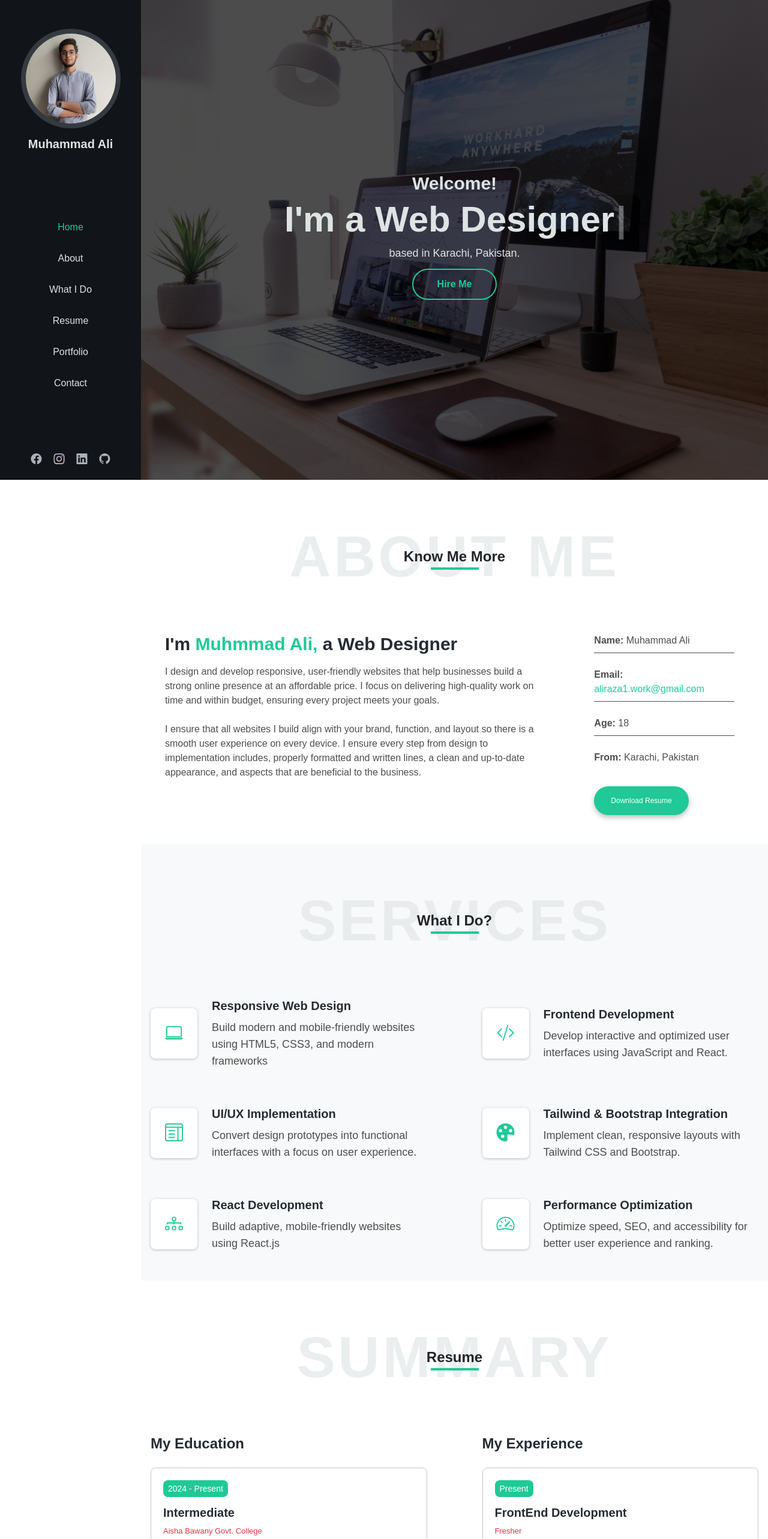
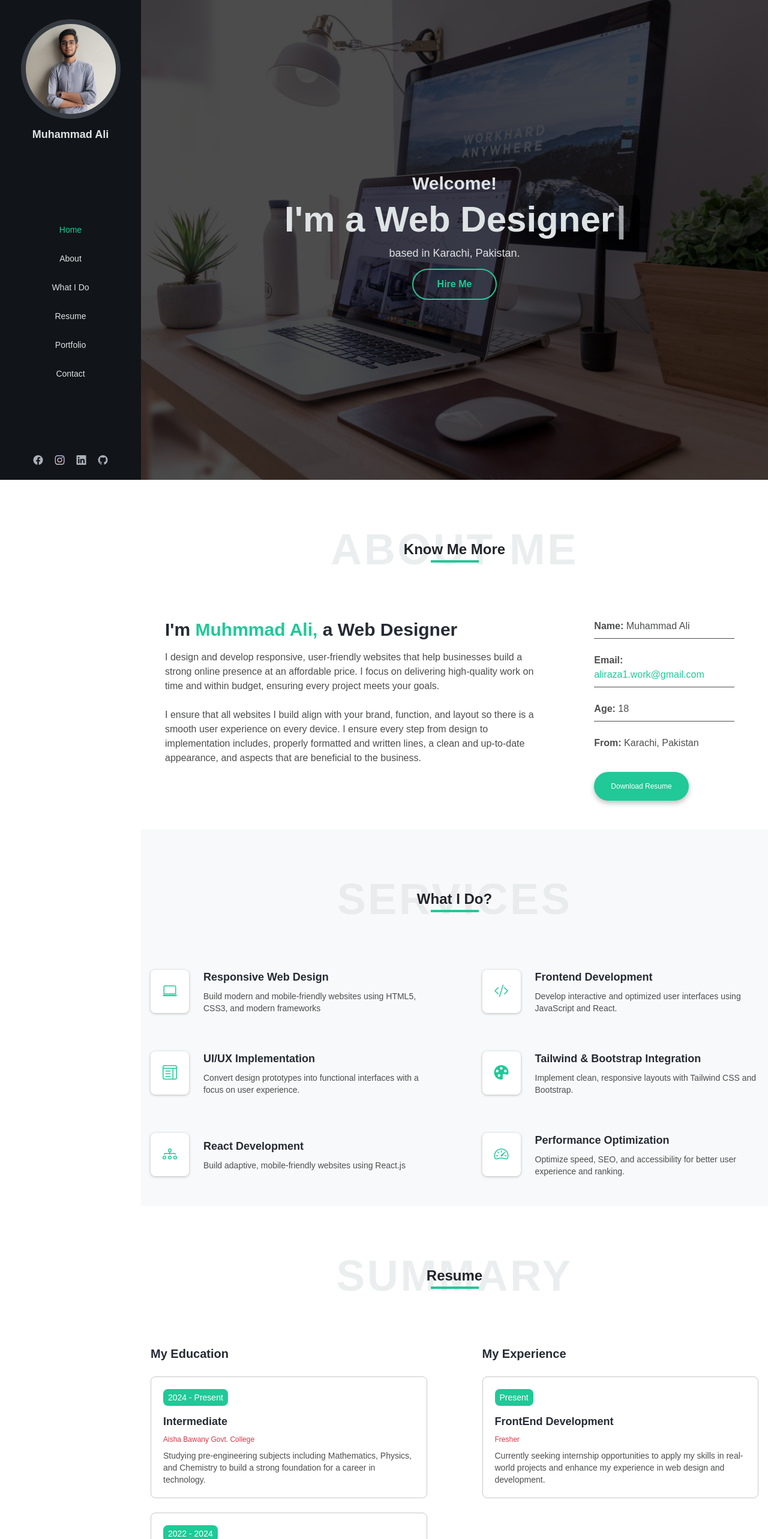
Before and after one commit to Muhammad-Ali-16/personal-portfolio, a React (Vite) app: page / in a window 1280 px wide. Shown: the top 2566 px of the page at 60% size. Built offline with nearby package versions, Linux system fonts and the light colour scheme; the HTML template or start-up script is replaced by a standard one.

Commit message:
UI Bug Fixed

```diff
--- a/src/components/common/SectionHeading.jsx
+++ b/src/components/common/SectionHeading.jsx
@@ -2,7 +2,7 @@
 function SectionHeading({ Heading, SubHeading }) {
     return (
         <div className="text-center flex flex-row mx-auto justify-center items-center relative">
-            <h1 className="uppercase tracking-wider text-5xl lg:text-8xl font-extrabold text-[var(--heading-light)]/60">{Heading}</h1>
+            <h1 className="uppercase tracking-wider text-5xl lg:text-7xl font-extrabold text-[var(--heading-light)]/60">{Heading}</h1>
             <p className="absolute text-lg lg:text-2xl font-bold text-[var(--heading-dark)] ">{SubHeading}</p>
             <span className="w-[40px] h-0.5 lg:h-1 lg:w-[80px] mt-6 lg:mt-10 bg-[var(--text-secondary)] absolute"></span>
         </div>
--- a/src/components/layout/OverlayBar.jsx
+++ b/src/components/layout/OverlayBar.jsx
@@ -13,8 +13,8 @@ function OverlayBar() {
     <nav className='overlay-bar max-h-[60vh] block xl:hidden bg-[var(--nav-background)] fixed w-full text-[var(--heading-light)] z-10'>
       <div className='mx-4 my-2 lg:m-5'>
         <div className='overlaybar-content flex flex-row items-center justify-between'>
-          <h3 className='text-lg lg:text-xl font-bold top-0'>Muhammad Ali</h3>
-          <div className='social-icons flex flex-row justify-center items-center space-x-3 lg:space-x-5 text-sm lg:text-lg'>
+          <h3 className='text-lg font-bold top-0'>Muhammad Ali</h3>
+          <div className='social-icons flex flex-row justify-center items-center space-x-3 lg:space-x-5 text-sm'>
             <SocialIcons />
             <div className='toogler-icon ms-1'>
               <button className='cursor-pointer' onClick={HandleToggle}>
--- a/src/components/layout/SideBar.jsx
+++ b/src/components/layout/SideBar.jsx
@@ -9,17 +9,17 @@ function SideBar() {
     <nav className="w-[235px] fixed bg-[var(--nav-background)] h-full overflow-hidden overflow-y-auto hidden xl:block left-0 top-0 z-10">
       <div className="mx-auto p-2 h-full flex flex-col items-center justify-between text-center text-[var(--heading-light)]">
         <div className='nav-logo'>
-          <div className='cursor-pointer mt-10 bg-[var(--nav-logo)] p-2 rounded-full'>
+          <div className='cursor-pointer mt-6 bg-[var(--nav-logo)] p-2 rounded-full'>
             <img src={logo} alt="logo" className='rounded-full h-[150px] w-[150px]' />
           </div>
-          <h3 className='mt-3 text-xl font-bold'>Muhammad Ali</h3>
+          <h3 className='mt-3 text-lg font-bold'>Muhammad Ali</h3>
         </div>
         <div className='mt-15 nav-links'>
-          <ul className='space-y-7 text-md'>
+          <ul className='space-y-7 text-sm'>
             <NavLinks />
           </ul>
         </div>
-        <div className='nav-icons mt-12 space-x-5 text-lg mb-3'>
+        <div className='nav-icons mt-12 space-x-5 text-md mb-3'>
           <SocialIcons />
         </div>
 
--- a/src/components/sections/About.jsx
+++ b/src/components/sections/About.jsx
@@ -3,7 +3,7 @@ import SectionHeading from "../common/SectionHeading"
 function About() {
   return (
     <section className='about-main h-auto bg-[var(--section-background-1)] w-full' id="about">
-      <div className="w-full mx-auto pt-20 pb-12">
+      <div className="max-w-7xl mx-auto pt-20 pb-12">
         <SectionHeading Heading={"About Me"} SubHeading={"Know Me More"} />
         <div className="about-content  max-w-screen-2xl mx-auto mt-15 xl:mt-20">
           <div className=" mx-8 lg:mx-28 xl:mx-10 grid grid-rows-1 grid-cols-3">
--- a/src/components/sections/Contact.jsx
+++ b/src/components/sections/Contact.jsx
@@ -4,27 +4,27 @@ import SocialIcons from "../common/SocialIcons"
 function Contact() {
   return (
     <section className='contact-main h-auto bg-[var(--section-background-1)] w-full' id="contact">
-      <div className="w-full mx-auto pt-20 pb-12">
+      <div className="max-w-7xl mx-auto pt-20 pb-12">
         <SectionHeading Heading={"Contact"} SubHeading={"Get in Touch"} />
-        <div className="contact-content max-w-screen-2xl mx-auto mt-15 xl:mt-20 grid grid-rows-1 grid-cols-1 lg:grid-cols-3 xl:grid-cols-3 place-items-center gap-12">
+        <div className="contact-content max-w-7xl mx-auto mt-15 xl:mt-20 grid grid-rows-1 grid-cols-1 lg:grid-cols-3 xl:grid-cols-3 place-items-center gap-12">
 
 
           <div className='text-start place-self-start mx-4 lg:mx-20 mt-0 lg:mt-5'>
             <div>
-              <h4 className='text-[var(--text-secondary)] text-xl mb-2 mt-5'>Address:</h4>
+              <h4 className='text-[var(--text-secondary)] text-lg mb-2 mt-5'>Address:</h4>
               <p className='text-[var(--text-primary)]'>Creek Road <br />Karachi, Pakistan</p>
             </div>
             <div>
-              <h4 className='text-[var(--text-secondary)] text-xl mb-2 mt-5'>Phone:</h4>
+              <h4 className='text-[var(--text-secondary)] text-lg mb-2 mt-5'>Phone:</h4>
               <p className='text-[var(--text-primary)]'>+92 32331012 96</p>
             </div>
             <div>
-              <h4 className='text-[var(--text-secondary)] text-xl mb-2 mt-5'>Email:</h4>
+              <h4 className='text-[var(--text-secondary)] text-lg mb-2 mt-5'>Email:</h4>
               <p className='text-[var(--text-primary)]'>aliraza1.work@gmail.com <br />muhammadaliraza.mobile@gmail.com</p>
             </div>
 
             <div>
-              <h4 className='text-[var(--text-secondary)] text-xl mb-2 mt-5'>Follow Me</h4>
+              <h4 className='text-[var(--text-secondary)] text-lg mb-2 mt-5'>Follow Me</h4>
               <div className="space-x-4 text-xl">
                 <SocialIcons />
               </div>
--- a/src/components/sections/Hero.jsx
+++ b/src/components/sections/Hero.jsx
@@ -7,7 +7,7 @@ function Hero() {
       <div className="relative max-w-screen-2xl mx-auto">
         <div className='hero-content'>
           <h4 className='text-2xl lg:text-3xl font-semibold'>Welcome!</h4>
-          <h1 className='text-3xl lg:text-6xl font-bold my-3'>I'm  <Typewriter
+          <h1 className='text-3xl lg:text-6xl font-bold my-3 '>I'm  <Typewriter
             words={['Ali Raza', 'a Web Designer']}
             loop={true}
             cursor
--- a/src/components/sections/Portfolio.jsx
+++ b/src/components/sections/Portfolio.jsx
@@ -24,7 +24,7 @@ function Portfolio() {
       Category: 'Weather App',
       Info: 'Sigma-Storm is a responsive weather application that provides real-time weather data for any location. It uses API integration to deliver accurate forecasts with a clean and intuitive UI.',
       Client: 'Personal Project',
-      Technologies: 'React, Tailwind CSS, OpenWeather API',
+      Technologies: 'React, Tailwind CSS and OpenWeather API',
       Industry: 'Weather & Climate',
       Date: 'August 11, 2025',
       UrlLink: 'https://sigmastorm.netlify.app/',
@@ -32,13 +32,13 @@ function Portfolio() {
     },
     {
       Id: '2',
-      Title: 'Grill Restaurant',
+      Title: 'Restfolio',
       Category: 'Restaurant Website',
-      Info: 'Grill Restaurant is a modern, responsive landing page designed for showcasing a restaurant’s menu and services. It features visually appealing sections, smooth navigation, and a clear call-to-action for reservations.',
+      Info: 'Restfolio is a modern, responsive landing page designed for showcasing a restaurant’s menu and services. It features visually appealing sections, smooth navigation, and a clear call-to-action for reservations.',
       Client: 'Personal Project',
-      Technologies: 'HTML, CSS, JavaScript and Bootstrap',
+      Technologies: 'HTML, Tailwind CSS and React',
       Industry: 'Food & Beverage',
-      Date: 'June 05, 2024',
+      Date: 'October 10, 2025',
       UrlLink: 'https://restfolio.netlify.app/',
       Img: restaurant
     },
@@ -90,14 +90,11 @@ function Portfolio() {
       UrlLink: 'https://quizzzyfy.netlify.app/',
       Img: quizapp
     }
-
-
-
   ]
 
   return (
     <section className='portfolio-main h-auto bg-[var(--section-background-2)] w-full' id="portfolio">
-      <div className="w-full mx-auto pt-20 pb-12">
+      <div className="max-w-7xl mx-auto pt-20 pb-12">
         <SectionHeading Heading={"Portfolio"} SubHeading={"My Work"} />
         <div className="portfolio-content max-w-screen-2xl mx-auto mt-15 xl:mt-20">
 
--- a/src/components/sections/Services.jsx
+++ b/src/components/sections/Services.jsx
@@ -14,18 +14,18 @@ function Services() {
 
   return (
     <section className='services-main h-auto bg-[var(--section-background-2)] w-full' id="services">
-      <div className="w-full mx-auto pt-20 pb-12">
+      <div className="max-w-7xl mx-auto pt-20 pb-12">
         <SectionHeading Heading={"Services"} SubHeading={"What I Do?"} />
-        <div className="services-content max-w-screen-2xl mx-auto mt-15 xl:mt-20 grid grid-rows-1 lg:grid-cols-2 grid-cols-1 gap-8 lg:gap-15">
+        <div className="services-content max-w-6xl mx-auto mt-15 xl:mt-20 grid grid-rows-1 lg:grid-cols-2 grid-cols-1 gap-8 lg:gap-15">
 
           {ServicesCards.map((card) => (
-            <div className="service-card flex flex-row justify-start  items-center space-x-6 mx-8 lg:mx-4" key={card.id}>
-              <div className="bg-[var(--services-cards-bg)] drop-shadow-sm/25 flex justify-center items-center p-3 xl:p-6 rounded-lg text-xl xl:text-3xl text-[var(--text-secondary)]">
+            <div className="service-card flex flex-row justify-start items-center space-x-6 mx-8 lg:mx-4" key={card.id}>
+              <div className="bg-[var(--services-cards-bg)] drop-shadow-sm/25 flex justify-center items-center p-3 xl:p-5 rounded-lg text-xl xl:text-2xl text-[var(--text-secondary)]">
                 <i className={`bi bi-${card.Icon}`}></i>
               </div>
               <div>
-                <h3 className="font-bold text-[var(--text-dark)] xl:text-xl text-lg mb-2">{card.Heading}</h3>
-                <p className="text-[var(--text-primary)] text-sm xl:text-lg">{card.Description}</p>
+                <h3 className="font-bold text-[var(--text-dark)] text-lg mb-2">{card.Heading}</h3>
+                <p className="text-[var(--text-primary)] text-sm ">{card.Description}</p>
               </div>
             </div>
           ))}
--- a/src/components/sections/Summary.jsx
+++ b/src/components/sections/Summary.jsx
@@ -23,33 +23,33 @@ function Summary() {
 
   return (
     <section className='summary-main h-auto bg-[var(--section-background-1)] w-full' id="resume">
-      <div className="summary-content w-full mx-auto pt-20 pb-12">
+      <div className="summary-content max-w-7xl mx-auto pt-20 pb-12">
 
         <SectionHeading Heading={"Summary"} SubHeading={"Resume"} />
         <div className="resume-content max-w-screen-2xl mx-auto mt-15 xl:mt-20 grid grid-rows-1 lg:grid-cols-2 grid-cols-1 gap-8 lg:gap-15">
           <div className="resume-education mx-8 lg:mx-4">
-            <h3 className="font-bold text-lg xl:text-2xl text-[var(--text-dark)] mb-6">My Education</h3>
+            <h3 className="font-bold text-lg xl:text-xl text-[var(--text-dark)] mb-6">My Education</h3>
             {Education.map((education) => (
               <div className="border border-[var(--button-color-1)]/40 my-6 rounded-lg" key={education.id}>
                 <div className="m-5">
                   <div className="education-duration bg-[var(--text-secondary)] inline-block px-2 py-1 rounded-lg mb-3 text-white text-sm">{education.duration}</div>
-                  <h3 className="font-bold text-md xl:text-xl text-[var(--text-dark)]">{education.program}</h3>
-                  <h4 className="text-sm my-2 text-[var(--text-danger)] xl:text-[13px]">{education.instituteName}</h4>
-                  <p className="text-sm xl:text-lg text-[var(--text-primary)]">{education.description}</p>
+                  <h3 className="font-bold text-md xl:text-lg text-[var(--text-dark)]">{education.program}</h3>
+                  <h4 className="text-sm my-2 text-[var(--text-danger)] xl:text-[12px]">{education.instituteName}</h4>
+                  <p className="text-sm xl:text-md text-[var(--text-primary)]">{education.description}</p>
                 </div>
               </div>
             ))}
           </div>
 
           <div className="resume-experience mx-8 lg:mx-4">
-            <h3 className="font-bold text-lg xl:text-2xl text-[var(--text-dark)] mb-6">My Experience</h3>
+            <h3 className="font-bold text-lg xl:text-xl text-[var(--text-dark)] mb-6">My Experience</h3>
             {Experience.map((experience) => (
               <div className="border border-[var(--button-color-1)]/40 my-6 rounded-lg" key={experience.id}>
                 <div className="m-5">
                   <div className="experience-duration bg-[var(--text-secondary)] inline-block px-2 py-1 rounded-lg mb-3 text-white text-sm">{experience.duration}</div>
-                  <h3 className="font-bold text-md xl:text-xl text-[var(--text-dark)]">{experience.program}</h3>
-                  <h4 className="text-sm my-2 text-[var(--text-danger)] xl:text-[13px]">{experience.instituteName}</h4>
-                  <p className="text-sm xl:text-lg text-[var(--text-primary)]">{experience.description}</p>
+                  <h3 className="font-bold text-md xl:text-lg text-[var(--text-dark)]">{experience.program}</h3>
+                  <h4 className="text-sm my-2 text-[var(--text-danger)] xl:text-[12px]">{experience.instituteName}</h4>
+                  <p className="text-sm xl:text-md text-[var(--text-primary)]">{experience.description}</p>
                 </div>
               </div>
             ))}
```
Lines whose indentation alone changed are shown as unchanged.
